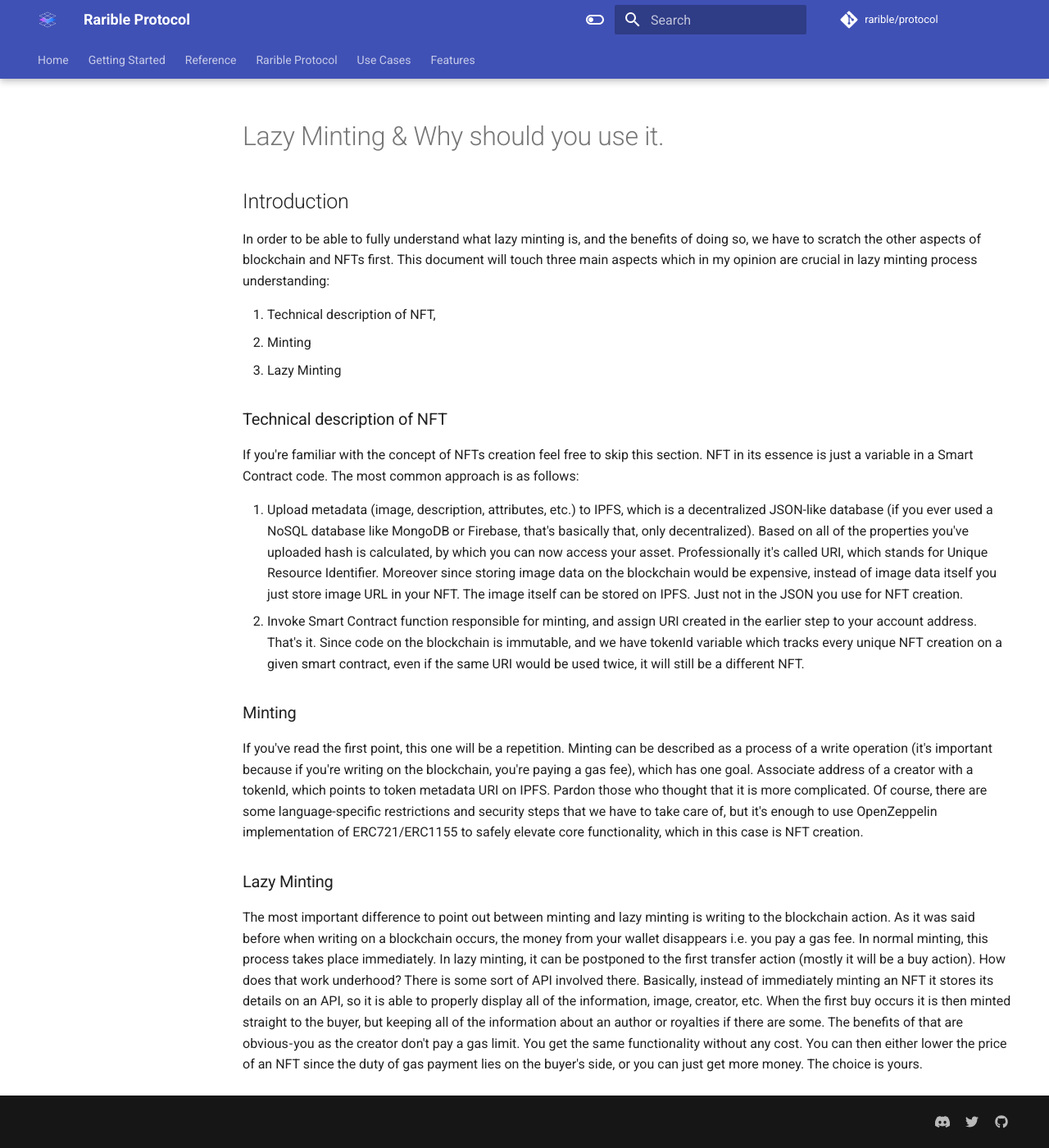
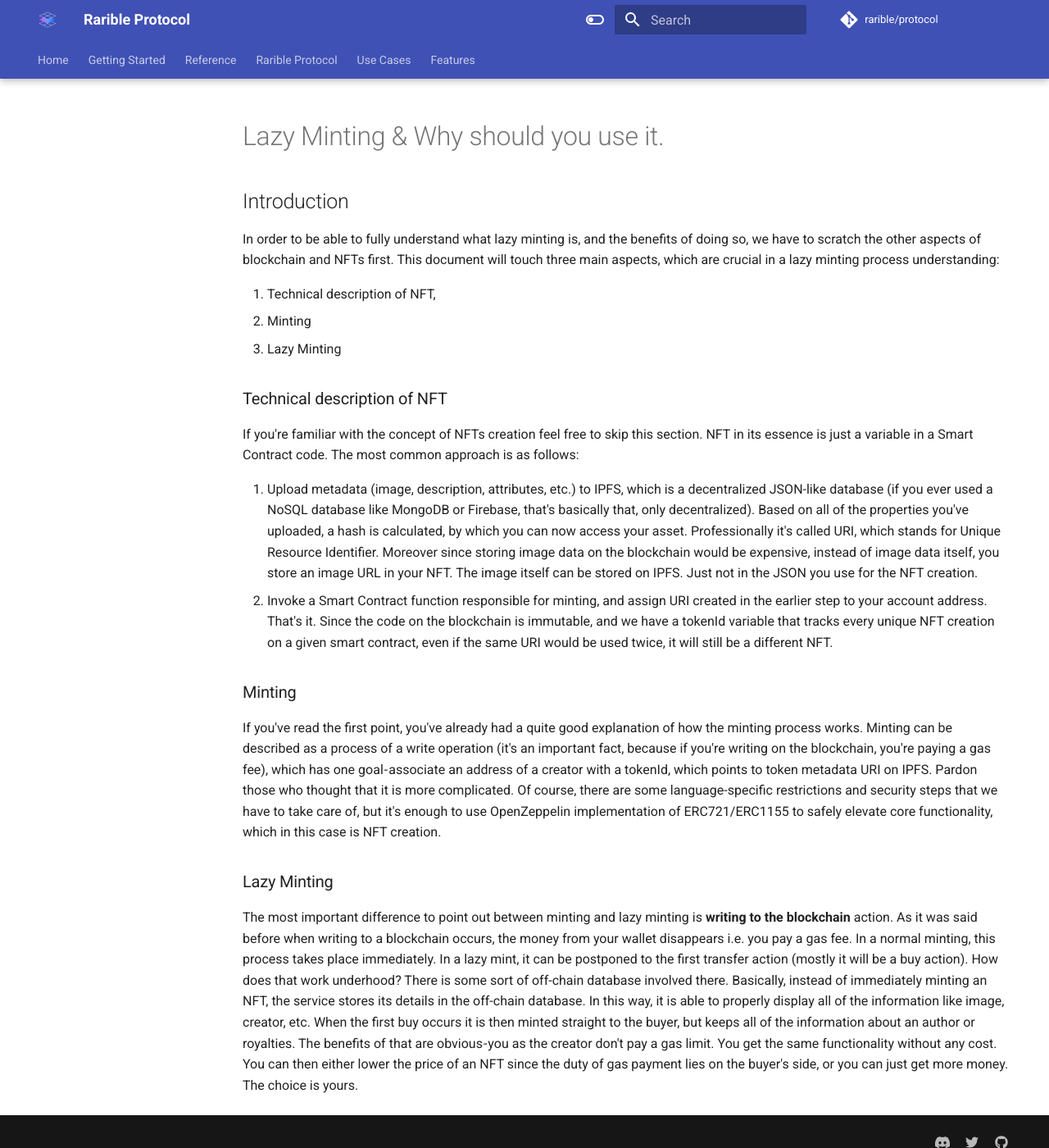
Before and after one commit to rarible/protocol, an MkDocs documentation site: the page built from docs/overview/lazyMintOverview.md, in a window 1280 px wide and 1400 px high. Shown: the whole window at 82% size. Built offline with MkDocs 1.6.1 and Material for MkDocs 9.7.7, drawn with Linux system fonts in a browser that asks for light colours; comment, search, counter and statistics services are not loaded.

Commit message:
PR Denis comments implementation

```diff
--- a/docs/overview/lazyMintOverview.md
+++ b/docs/overview/lazyMintOverview.md
@@ -5,7 +5,7 @@
 
 ## Introduction
 
-In order to be able to fully understand what lazy minting is, and the benefits of doing so, we have to scratch the other aspects of blockchain and NFTs first. This document will touch three main aspects which in my opinion are crucial in lazy minting process understanding:
+In order to be able to fully understand what lazy minting is, and the benefits of doing so, we have to scratch the other aspects of blockchain and NFTs first. This document will touch three main aspects, which are crucial in a lazy minting process understanding:
 
 1. Technical description of NFT,
 2. Minting
@@ -16,13 +16,13 @@
 If you're familiar with the concept of NFTs creation feel free to skip this section.
 NFT in its essence is just a variable in a Smart Contract code. The most common approach is as follows:
 
-1. Upload metadata (image, description, attributes, etc.) to IPFS, which is a decentralized JSON-like database (if you ever used a NoSQL database like MongoDB or Firebase, that's basically that, only decentralized). Based on all of the properties you've uploaded hash is calculated, by which you can now access your asset. Professionally it's called URI, which stands for Unique Resource Identifier. Moreover since storing image data on the blockchain would be expensive, instead of image data itself you just store image URL in your NFT. The image itself can be stored on IPFS. Just not in the JSON you use for NFT creation.
-2. Invoke Smart Contract function responsible for minting, and assign URI created in the earlier step to your account address. That's it. Since code on the blockchain is immutable, and we have tokenId variable which tracks every unique NFT creation on a given smart contract, even if the same URI would be used twice, it will still be a different NFT.
+1. Upload metadata (image, description, attributes, etc.) to IPFS, which is a decentralized JSON-like database (if you ever used a NoSQL database like MongoDB or Firebase, that's basically that, only decentralized). Based on all of the properties you've uploaded, a hash is calculated, by which you can now access your asset. Professionally it's called URI, which stands for Unique Resource Identifier. Moreover since storing image data on the blockchain would be expensive, instead of image data itself, you store an image URL in your NFT. The image itself can be stored on IPFS. Just not in the JSON you use for the NFT creation.
+2. Invoke a Smart Contract function responsible for minting, and assign URI created in the earlier step to your account address. That's it. Since the code on the blockchain is immutable, and we have a tokenId variable that tracks every unique NFT creation on a given smart contract, even if the same URI would be used twice, it will still be a different NFT.
 
 ### Minting
 
-If you've read the first point, this one will be a repetition. Minting can be described as a process of a write operation (it's important because if you're writing on the blockchain, you're paying a gas fee), which has one goal. Associate address of a creator with a tokenId, which points to token metadata URI on IPFS. Pardon those who thought that it is more complicated. Of course, there are some language-specific restrictions and security steps that we have to take care of, but it's enough to use OpenZeppelin implementation of ERC721/ERC1155 to safely elevate core functionality, which in this case is NFT creation.
+If you've read the first point, you've already had a quite good explanation of how the minting process works. Minting can be described as a process of a write operation (it's an important fact, because if you're writing on the blockchain, you're paying a gas fee), which has one goal - associate an address of a creator with a tokenId, which points to token metadata URI on IPFS. Pardon those who thought that it is more complicated. Of course, there are some language-specific restrictions and security steps that we have to take care of, but it's enough to use OpenZeppelin implementation of ERC721/ERC1155 to safely elevate core functionality, which in this case is NFT creation.
 
 ### Lazy Minting
 
-The most important difference to point out between minting and lazy minting is writing to the blockchain action. As it was said before when writing on a blockchain occurs, the money from your wallet disappears i.e. you pay a gas fee. In normal minting, this process takes place immediately. In lazy minting, it can be postponed to the first transfer action (mostly it will be a buy action). How does that work underhood? There is some sort of API involved there. Basically, instead of immediately minting an NFT it stores its details on an API, so it is able to properly display all of the information, image, creator, etc. When the first buy occurs it is then minted straight to the buyer, but keeping all of the information about an author or royalties if there are some. The benefits of that are obvious - you as the creator don't pay a gas limit. You get the same functionality without any cost. You can then either lower the price of an NFT since the duty of gas payment lies on the buyer's side, or you can just get more money. The choice is yours.
+The most important difference to point out between minting and lazy minting is **writing to the blockchain** action. As it was said before when writing to a blockchain occurs, the money from your wallet disappears i.e. you pay a gas fee. In a normal minting, this process takes place immediately. In a lazy mint, it can be postponed to the first transfer action (mostly it will be a buy action). How does that work underhood? There is some sort of off-chain database involved there. Basically, instead of immediately minting an NFT, the service stores its details in the off-chain database. In this way, it is able to properly display all of the information like image, creator, etc. When the first buy occurs it is then minted straight to the buyer, but keeps all of the information about an author or royalties. The benefits of that are obvious - you as the creator don't pay a gas limit. You get the same functionality without any cost. You can then either lower the price of an NFT since the duty of gas payment lies on the buyer's side, or you can just get more money. The choice is yours.
```
